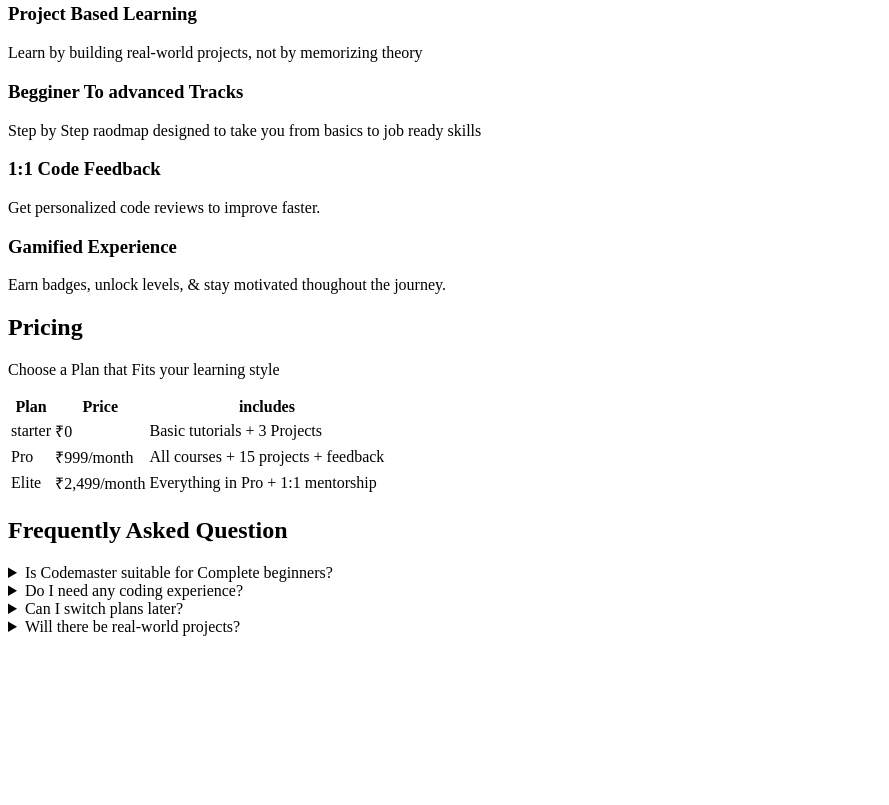
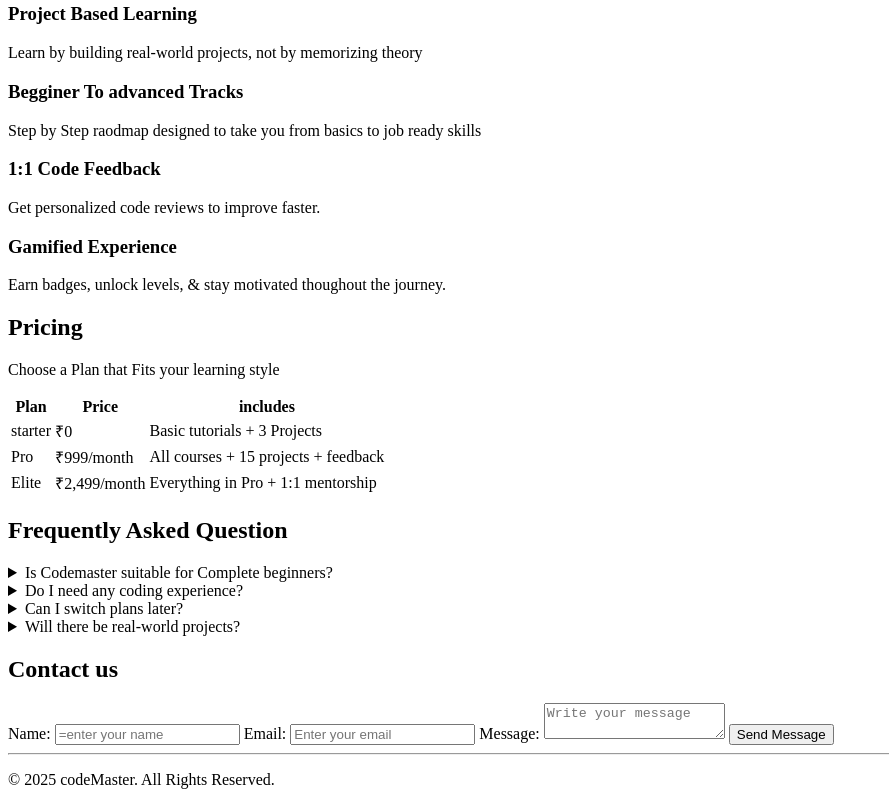
Before and after one commit to San1357/03-Product-Landing-Page, a plain HTML site: page index.html in a window 1280 px wide. Shown: the part 355-1160 px from the top of the page, without its empty margins (0-889 px from the left). Before the commit the page ends 999 px from the top, so only its background shows below. Drawn offline with Linux system fonts and the light colour scheme.

Commit message:
Added Footer & Contact section

```diff
--- a/index.html
+++ b/index.html
@@ -112,13 +112,32 @@
             </details>
 
         </section>
-        <section id="cta">
+        <section id="contact">
+            <h2>Contact us</h2>
+            <form aria-label="Contact Form">
+                <label for="contact-name">Name:</label>
+                <input id="contact-name" type="text" placeholder="=enter your name" required>
+
+                <label for="contact-email">Email:</label>
+                <input id="contact-email" type="email" placeholder="Enter your email" required>
+
+
+                <label for="contact-message">Message:</label>
+                <textarea id="contact-message" placeholder="Write your message" required></textarea>
+
+
+                <button type="submit">Send Message</button>
+
+            </form>
+
 
         </section>
 
     </main>
 
     <footer>
+        <hr>
+        <p>&copy; 2025 codeMaster. All Rights Reserved.</p>
 
     </footer>
 
```
